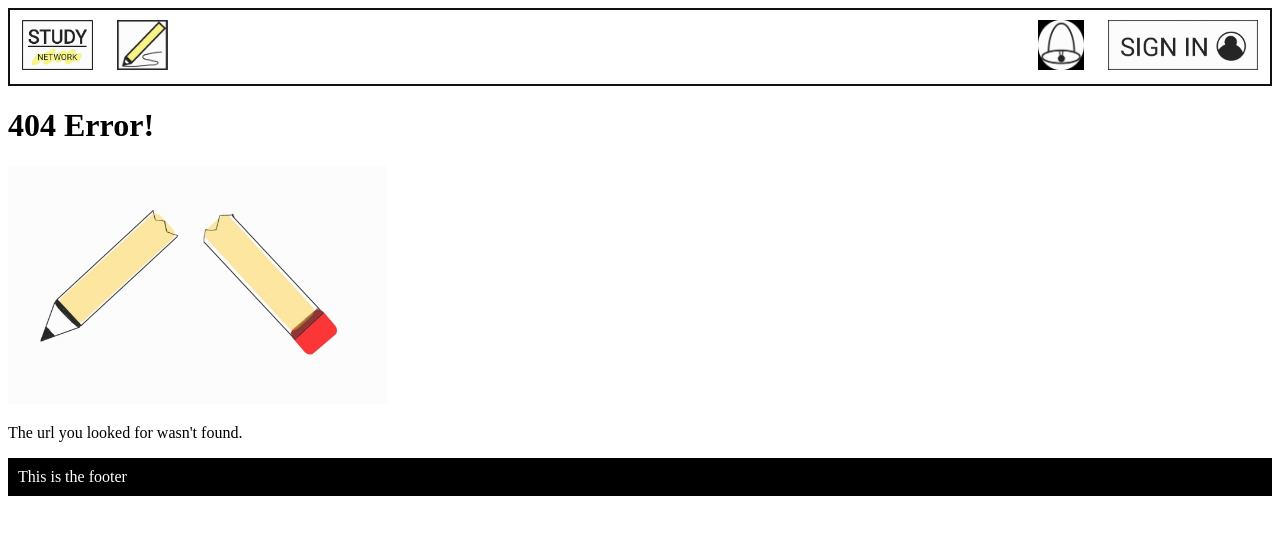
After one commit to Brendanchoi626/StudyNetwork, a Flask app: template templates/404.html in a window 1280 px wide. The commit adds this page. Shown: the top 535 px of the page. Run offline with Flask 2, Linux system fonts and the light colour scheme; the template is opened without the code that fills it, so the values that code supplies are empty.

Commit message:
realised that my 404 error leads into a default 404 page. Therefore I made a seperate 404 page which fits better with my website

```diff
--- a/main.py
+++ b/main.py
@@ -150,6 +150,8 @@ def profile(id):
     if g.logged_in_user:
         logged_in_user_info = models.User.query.filter_by(id = session["logged_in_user"]).first()
         return render_template('profile.html', user=user_info, post=post_info, loginuser=logged_in_user_info)
+    elif g.logged_in_user == None:
+        abort(404)
     else:
         return render_template('profile.html', user=user_info, post=post_info)
 
@@ -249,5 +251,8 @@ def before_request():
         g.logged_in_user = session['logged_in_user']
 
 
+@app.errorhandler(404)
+def return_error(e):
+    return render_template('404.html'), 404
 if __name__ == "__main__":
     app.run(debug=True)
--- a/static/css/style.css
+++ b/static/css/style.css
@@ -4,17 +4,21 @@
 html{
 
 }
+
 body{
 
 }
+
 a{
   text-decoration: none;
   color: #111;
 }
+
 a.name:link:hover{
   text-decoration: underline;
   opacity: 0.9;
 }
+
 body main{
   display: block;
   max-width: 90%;
@@ -54,7 +58,6 @@ nav li a img{
   height: 50px;
 }
 
-
 /* ------ */
 /* Footer */
 /* ------ */
@@ -67,7 +70,6 @@ footer{
     color: white;
 }
 
-
 /* HOME */
 .grid_container{
   display: grid;
@@ -76,32 +78,39 @@ footer{
   padding: 1%;
   margin-bottom: 2%;
 }
+
 .title{
   grid-column: 1;
   grid-row: 1;
 }
+
 .discussion{
   grid-row:2;
   grid-column: 1;
 }
+
 .other_information{
   grid-column: 2;
   grid-row: 1/ span 2;
 }
+
 .comment_button{
   grid-column: 1;
   grid-row:3;
 }
+
 main input{
   margin-bottom: 2%;
 
 }
+
 /* ------- */
 /* Sign_up */
 /* ------- */
 form {
   padding: 16px;
 }
+
 .signup_form{
   left: 0;
   top: 0;
@@ -110,6 +119,7 @@ form {
   padding-top: 10px;
   background-color: rgba(240, 240, 236, 0.5);
 }
+
 .signup_form_content{
   background-color:white;
   margin: 4% auto 12% auto;
@@ -120,6 +130,7 @@ form {
   text-align: center;
   padding-bottom: 3%;
 }
+
 /* the inputfields eg. username/password */
 .signup_form input:not(input[type=submit]){
   width: 95%;
@@ -129,9 +140,11 @@ form {
   border: none;
   background: #f1f1f1;
 }
+
 .signup_form input:not(input[type=submit]):focus{
   background: #c9c9c9;
 }
+
 /* the login buttons */
 .signup_form input[type=submit]{
   background-color: #04AA6D;
@@ -143,6 +156,7 @@ form {
   width: 100%;
   opacity: 0.9;
 }
+
 .signup_form input[type=submit]:hover {
   opacity:1;
 }
@@ -159,6 +173,7 @@ form {
   background-color: grey;
   margin: 2% 0;
 }
+
 .profile p{
   height: 200px;
   padding: 1.6666666666%;
@@ -167,6 +182,7 @@ form {
   margin: 0.2%;
   background-color: white;
 }
+
 .profile p .title{
   display: block;
   background-color: lightgoldenrodyellow;
@@ -177,9 +193,11 @@ form {
   color: black;
   border: 1px solid black;
 }
+
 .profile p .title:hover{
   color: #888;
 }
+
 .profile p .discussion{
   display: block;
   padding: 1%;
@@ -189,9 +207,11 @@ form {
   min-height: 120px;
   border: 1px black solid;
 }
+
 .username{
   font-size: larger;
 }
+
 .logout button{
   color: white;
   background-color: rgb(255, 34, 34);
@@ -203,9 +223,11 @@ form {
   margin: 8px 0;
   opacity: 0.9;
 }
+
 .logout button:hover{
   opacity: 1;
 }
+
 /* ------- */
 /*  Post   */
 /* ------- */
@@ -214,30 +236,36 @@ form {
   list-style: none;
   padding: 0px;
 }
+
 .post_form .checkbox li{}
 
 .post_form .checkbox{
   width:100px;
 }
+
 .post_form input:not(input[type=submit]){
   width: 100%;
   padding: 5px 5px;
   min-height: 10%;
 }
+
 .post_form textarea{
   width: 100%;
   padding: 5px 5px;
   min-height: 150px;
   height: auto;
 }
+
 .post_form input:not(input[type=submit]):focus{
   background-color: #e4e4e4;
 }
+
 .post_form textarea:focus{
   background-color: #e4e4e4;
 }
+
 /* ------- */
-/*   noti  */
+/*notification*/
 /* ------- */
 .notification ul{
   list-style: none;
@@ -248,11 +276,21 @@ form {
   width: 96%;
   margin-left: 2%;
 }
+
 .notification h1{
   width: 96%;
   margin-left: 2%;
 }
+
 .notification p{
   width: 96%;
   margin-left: 2%;
 }
+
+/* ------- */
+/*404_error*/
+/* ------- */
+.error img{
+  max-width: 30%;
+  height: auto;
+}
--- /dev/null
+++ b/templates/404.html
@@ -0,0 +1,9 @@
+{% extends 'layout.html' %}
+
+{% block content %}
+<div class="error">
+<h1>404 Error!</h1>
+<img src="/static/logo/KakaoTalk_20210916_101935466.jpg">
+<p>The url you looked for wasn't found.</p>
+</div>
+{% endblock %}
```
Also changed, not shown: static/logo/KakaoTalk_20210916_101935466.jpg (added).
